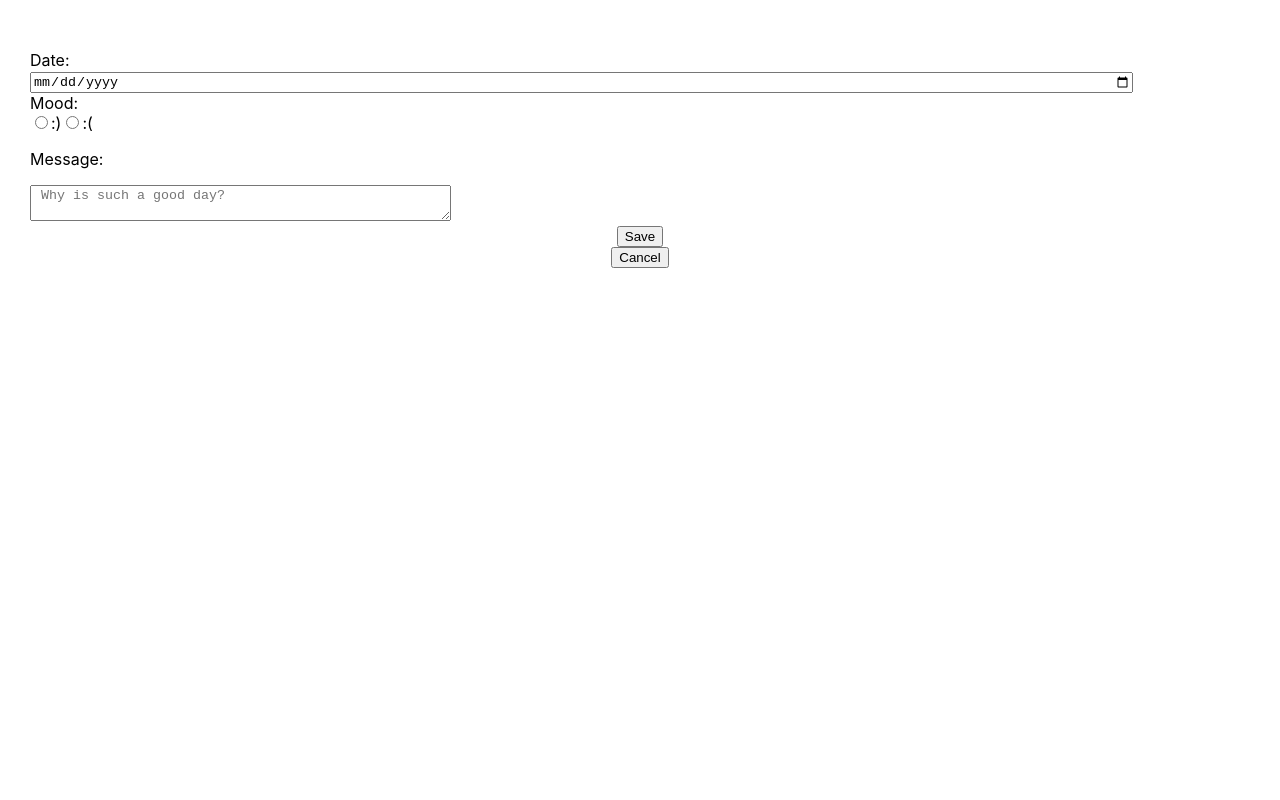
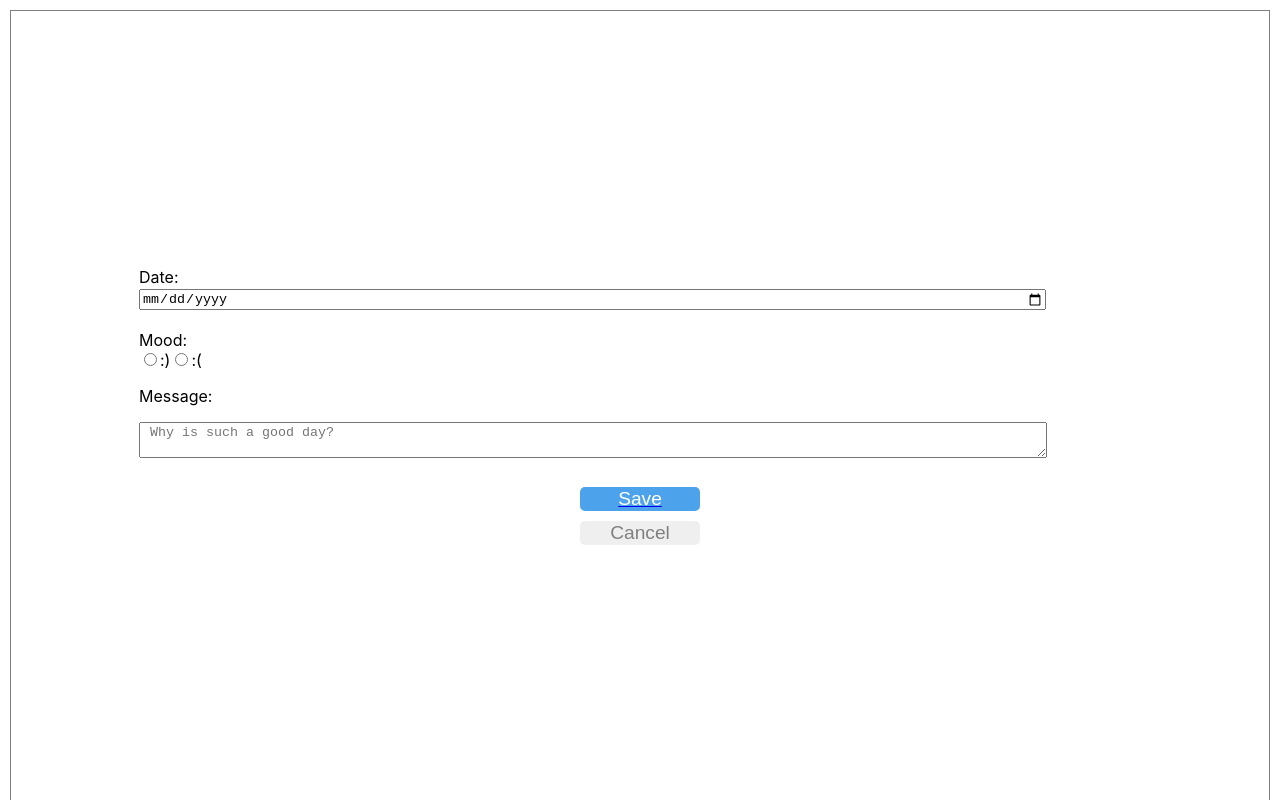
Before and after one commit to Adalab/f-online-life-calendar-japocoinyenhoang, a React (Create React App) app: page / in a window 1280 px wide. Shown: the top 800 px of the page. Built offline with nearby package versions, Linux system fonts and the light colour scheme.

Commit message:
add moodResult

```diff
--- a/src/App.scss
+++ b/src/App.scss
@@ -0,0 +1,7 @@
+.editor, .calendar{
+	display: flex;
+	flex-direction: column;
+	height: 100vh;
+	margin:10px;
+	border: 0.5px solid grey;
+}
--- /dev/null
+++ b/src/components/CalendarMoodResult.js
@@ -0,0 +1,27 @@
+import React, {Component} from "react";
+
+class CalendarMoodResult extends Component {
+	render() {
+		const {calendarMoodArray}=this.props;
+		if (calendarMoodArray.length>0){
+			return (
+				<ul className="calendar__result">
+				{calendarMoodArray.map((item, index)=>{
+					return (
+						<li className="calendar__day" key="index">
+							<p className="day__date">{item.date}</p>
+							<p className={`day__mood ${item.inputMood==='goodMood' ? 'day__mood--good' : 'day__mood--bad'}`}>{item.inputMood}{item.inputMessege}</p>
+						</li>
+					)
+				})}
+				</ul>
+
+			)
+		} else {
+			alert ('not record found, please star adding your mood');
+		}
+
+	}
+}
+
+export default CalendarMoodResult;
--- a/src/components/calendar.js
+++ b/src/components/calendar.js
@@ -1,19 +1,19 @@
 import React, {Component} from "react";
 import {Link} from 'react-router-dom';
+import CalendarMoodResult from './CalendarMoodResult';
+import '../stylesheets/Calendar.scss';
 
 class Calendar extends Component {
 	render() {
-		const {resetEditorInfo} = this.props;
+		const {resetEditorInfo, calendarMoodArray} = this.props;
 		return (
-			<section className ="Calendar">
-			<div className="Calendar__container"></div>
+			<section className ="calendar">
+			<div className="calendar__container"></div>
 			<Link to="/">
 			<div className="calendar__add" onClick={resetEditorInfo}> + </div>
 			</Link>
 			<div className="calendar__result--container">
-					<ul className="calendar__result">
-						<li className="calendar__result--face">:P</li>
-					</ul>
+				<CalendarMoodResult calendarMoodArray={calendarMoodArray}/>
 		</div>
 		</section>
 
--- a/src/components/editor.js
+++ b/src/components/editor.js
@@ -18,7 +18,7 @@ class Editor extends Component {
 					<input className="good__mood editor__mood--input" type="radio" name="good__mood" value="goodMood" onChange={getInputMood} />:)
 					<input className="bad_mood editor__mood--input" type="radio" name="bad__mood" value="badMood" onChange = {getInputMood} />:(
 						<p className="textarea__title">Message:</p>
-						<textarea name="textarea" rows="2" cols="50" placeholder=" Why is such a good day?" onKeyUp={getInputMessage}></textarea>
+						<textarea name="textarea" className="textarea__input" placeholder=" Why is such a good day?" onKeyUp={getInputMessage}></textarea>
 				</div>
 				<div className="editor__button--container">
 				<Link to='/moodCalendar'>
--- a/src/index.scss
+++ b/src/index.scss
@@ -5,7 +5,7 @@ body {
     "Ubuntu", "Cantarell", "Fira Sans", "Droid Sans", "Helvetica Neue",
     sans-serif;
   -webkit-font-smoothing: antialiased;
-  -moz-osx-font-smoothing: grayscale;
+	-moz-osx-font-smoothing: grayscale;
 }
 
 code {
--- /dev/null
+++ b/src/stylesheets/Calendar.scss
@@ -0,0 +1,23 @@
+.calendar{
+	padding: 0;
+}
+
+.calendar__add{
+	display: block;
+	height: 50px;
+	width: 100%;
+	background-color: rgb(77, 162, 236);
+	font-size: 30px;
+	text-align: center;
+	align-items: center;
+	color:white;
+	font-weight: 700;
+	text-decoration: none;
+
+
+
+
+}
+.calendar__result--container{
+
+}
--- a/src/stylesheets/Editor.scss
+++ b/src/stylesheets/Editor.scss
@@ -1,8 +1,6 @@
-.editor {
-	display: flex;
-	flex-direction: column;
-	align-items: center;
-	padding: 50px 30px;
+
+.editor{
+		padding: 20% 10%;
 }
 
 .editor__info--container{
@@ -20,6 +18,7 @@
 
 
 .editor__mood__label{
+	margin-top: 20px;
 	display: block;
 }
 
@@ -30,13 +29,44 @@
 
 .textarea__title{}
 
+.textarea__input{
+	width: 90%;
+	min-height: 30px;
+}
+
 .editor__button--container{
 	display: flex;
 	flex-direction: column;
 	text-align: center;
+	margin: 20px auto;
+
 }
 
-.btn{}
+.btn{
+	width: 120px;
+	display:block;
+	padding: 10px auto;
+	margin: 5px auto;
+	border: none;
+	border-radius: 5px;
+	font-size: 1.2rem;
+	&:hover{
+		text-transform: uppercase;
+		font-weight: 700;
+	}
+	&.btn__save{
+		background-color: rgb(77, 162, 236);
+		color: white;
+		text-decoration: none;
+
+
+  }
+  &.btn__cancel{
+		color: gray;
+	}
+
+
+}
 
 .btn__save{}
 .btn__cancel{}
```
